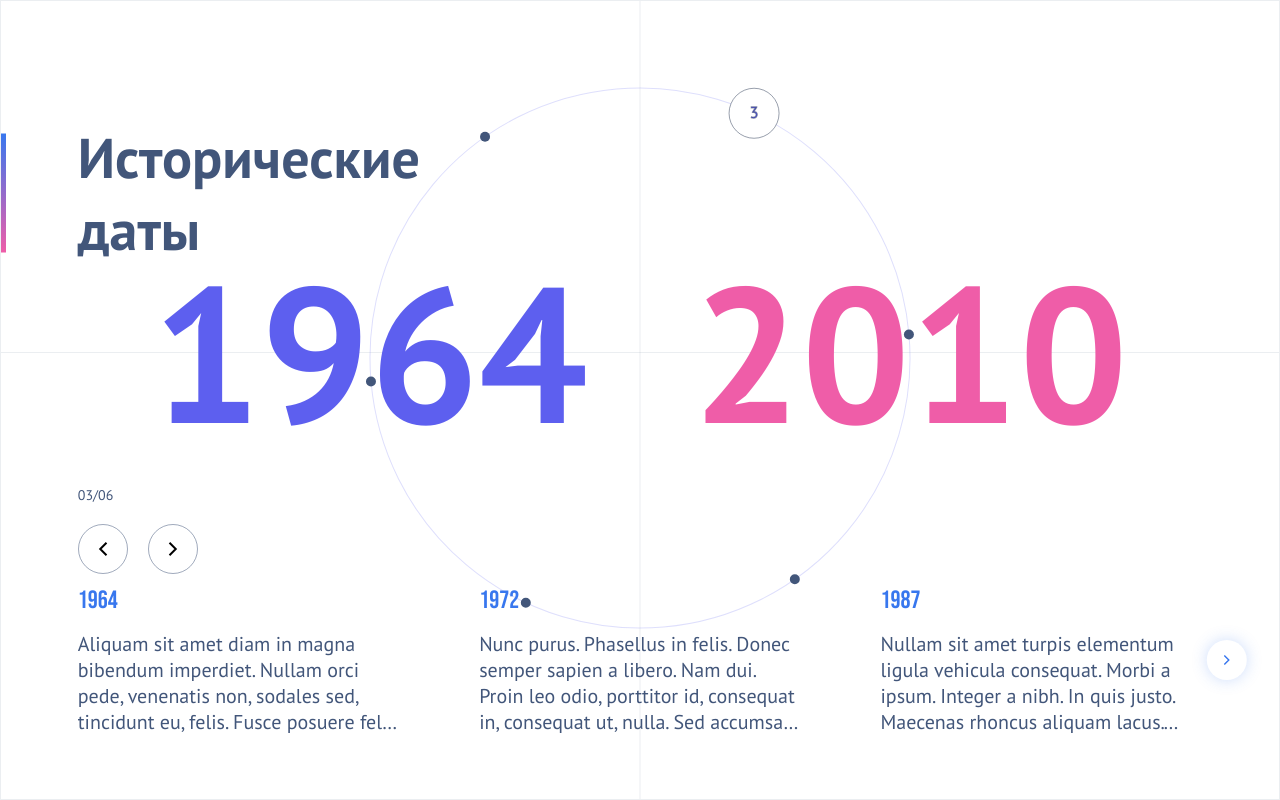
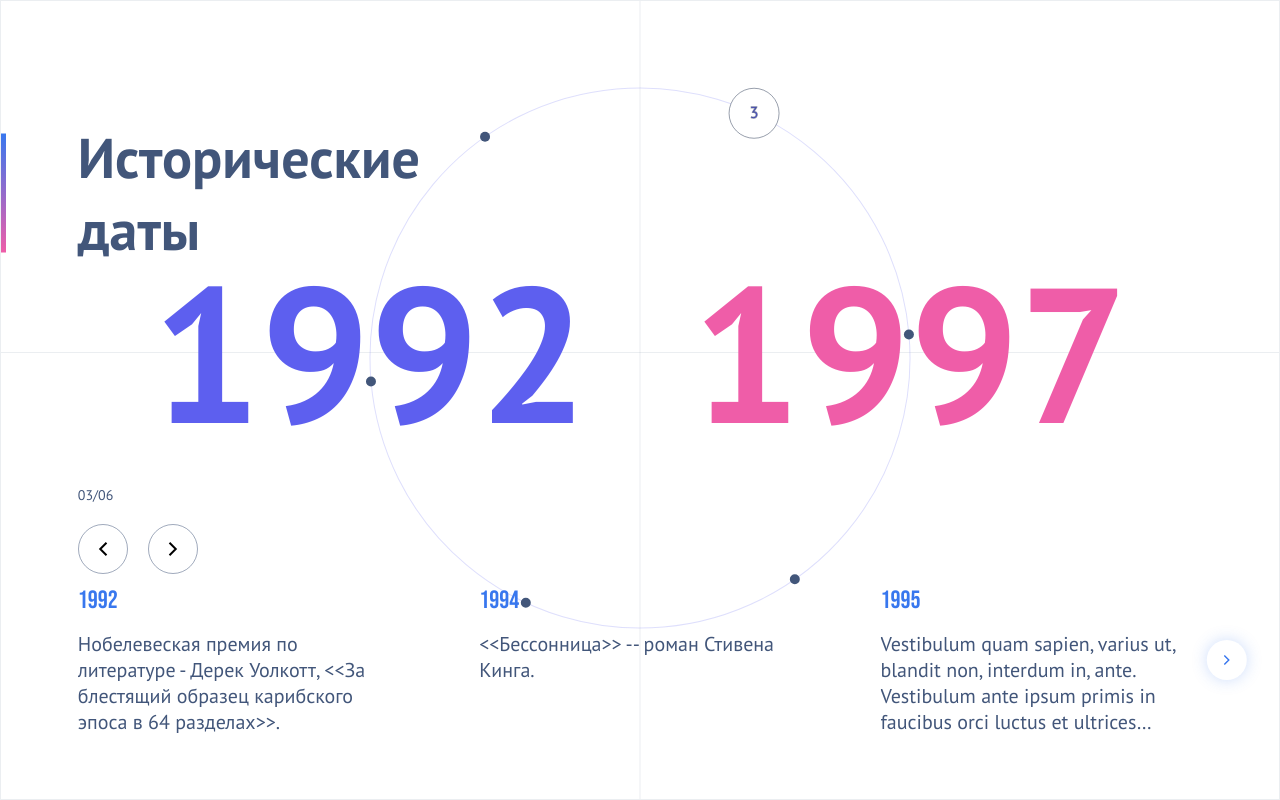
Before and after one commit to myavzur/only-slider, a React app: page / in a window 1280 px wide. Built offline with nearby package versions, Linux system fonts and the light colour scheme.

Commit message:
Remove slider component to timelapse-slider

```diff
--- a/src/components/app/app.tsx
+++ b/src/components/app/app.tsx
@@ -1,7 +1,7 @@
 import { PageLayout } from "@/components/page-layout";
 import { TimelapseSlider } from "@/components/timelapse-slider";
 
-import { Slider } from "../slider";
+import { Slider } from "../timelapse-slider/ui/slider";
 import { historicalTimelapses } from "./data";
 
 export const App = () => {
--- a/src/components/app/data/timelapse-data.ts
+++ b/src/components/app/data/timelapse-data.ts
@@ -35,43 +35,23 @@ export const historicalTimelapses: Timelapse[] = [
 	},
 	{
 		id: 3,
-		label: null,
+		label: "Литература",
 		events: [
 			{
-				date: 2001,
-				text: "Nulla justo. Aliquam quis turpis eget elit sodales scelerisque. Mauris sit amet eros. Suspendisse accumsan tortor quis turpis. Sed ante. Vivamus tortor. Duis mattis egestas metus. Aenean fermentum. Donec ut mauris eget massa tempor convallis. Nulla neque libero, convallis eget, eleifend luctus, ultricies eu, nibh. Quisque id justo sit amet sapien dignissim vestibulum. Vestibulum ante ipsum primis in faucibus orci luctus et ultrices posuere cubilia Curae; Nulla dapibus dolor vel est. Donec odio justo, sollicitudin ut, suscipit a, feugiat et, eros. Vestibulum ac est lacinia nisi venenatis tristique. Fusce congue, diam id ornare imperdiet, sapien urna pretium nisl, ut volutpat sapien arcu sed augue."
+				date: 1992,
+				text: "Нобелевеская премия по литературе - Дерек Уолкотт, <<За блестящий образец карибского эпоса в 64 разделах>>."
 			},
 			{
-				date: 2006,
-				text: "Vivamus tortor. Duis mattis egestas metus. Aenean fermentum. Donec ut mauris eget massa tempor convallis. Nulla neque libero, convallis eget, eleifend luctus, ultricies eu, nibh. Quisque id justo sit amet sapien dignissim vestibulum. Vestibulum ante ipsum primis in faucibus orci luctus et ultrices posuere cubilia Curae; Nulla dapibus dolor vel est. Donec odio justo, sollicitudin ut, suscipit a, feugiat et, eros. Vestibulum ac est lacinia nisi venenatis tristique. Fusce congue, diam id ornare imperdiet, sapien urna pretium nisl, ut volutpat sapien arcu sed augue."
+				date: 1994,
+				text: "<<Бессонница>> -- роман Стивена Кинга."
 			},
 			{
-				date: 1999,
+				date: 1995,
 				text: "Vestibulum quam sapien, varius ut, blandit non, interdum in, ante. Vestibulum ante ipsum primis in faucibus orci luctus et ultrices posuere cubilia Curae; Duis faucibus accumsan odio. Curabitur convallis. Duis consequat dui nec nisi volutpat eleifend. Donec ut dolor. Morbi vel lectus in quam fringilla rhoncus. Mauris enim leo, rhoncus sed, vestibulum sit amet, cursus id, turpis. Integer aliquet, massa id lobortis convallis, tortor risus dapibus augue, vel accumsan tellus nisi eu orci. Mauris lacinia sapien quis libero. Nullam sit amet turpis elementum ligula vehicula consequat. Morbi a ipsum. Integer a nibh. In quis justo."
 			},
 			{
-				date: 1964,
+				date: 1997,
 				text: "Aliquam sit amet diam in magna bibendum imperdiet. Nullam orci pede, venenatis non, sodales sed, tincidunt eu, felis. Fusce posuere felis sed lacus. Morbi sem mauris, laoreet ut, rhoncus aliquet, pulvinar sed, nisl. Nunc rhoncus dui vel sem. Sed sagittis. Nam congue, risus semper porta volutpat, quam pede lobortis ligula, sit amet eleifend pede libero quis orci. Nullam molestie nibh in lectus. Pellentesque at nulla. Suspendisse potenti."
-			},
-			{
-				date: 1972,
-				text: "Nunc purus. Phasellus in felis. Donec semper sapien a libero. Nam dui. Proin leo odio, porttitor id, consequat in, consequat ut, nulla. Sed accumsan felis. Ut at dolor quis odio consequat varius. Integer ac leo. Pellentesque ultrices mattis odio. Donec vitae nisi. Nam ultrices, libero non mattis pulvinar, nulla pede ullamcorper augue, a suscipit nulla elit ac nulla. Sed vel enim sit amet nunc viverra dapibus. Nulla suscipit ligula in lacus. Curabitur at ipsum ac tellus semper interdum. Mauris ullamcorper purus sit amet nulla. Quisque arcu libero, rutrum ac, lobortis vel, dapibus at, diam."
-			},
-			{
-				date: 1989,
-				text: "Duis aliquam convallis nunc. Proin at turpis a pede posuere nonummy. Integer non velit. Donec diam neque, vestibulum eget, vulputate ut, ultrices vel, augue. Vestibulum ante ipsum primis in faucibus orci luctus et ultrices posuere cubilia Curae; Donec pharetra, magna vestibulum aliquet ultrices, erat tortor sollicitudin mi, sit amet lobortis sapien sapien non mi. Integer ac neque. Duis bibendum. Morbi non quam nec dui luctus rutrum. Nulla tellus. In sagittis dui vel nisl. Duis ac nibh. Fusce lacus purus, aliquet at, feugiat non, pretium quis, lectus. Suspendisse potenti. In eleifend quam a odio. In hac habitasse platea dictumst. Maecenas ut massa quis augue luctus tincidunt. Nulla mollis molestie lorem. Quisque ut erat."
-			},
-			{
-				date: 2010,
-				text: "Suspendisse potenti. In eleifend quam a odio. In hac habitasse platea dictumst. Maecenas ut massa quis augue luctus tincidunt. Nulla mollis molestie lorem. Quisque ut erat. Curabitur gravida nisi at nibh. In hac habitasse platea dictumst. Aliquam augue quam, sollicitudin vitae, consectetuer eget, rutrum at, lorem. Integer tincidunt ante vel ipsum. Praesent blandit lacinia erat. Vestibulum sed magna at nunc commodo placerat. Praesent blandit. Nam nulla. Integer pede justo, lacinia eget, tincidunt eget, tempus vel, pede. Morbi porttitor lorem id ligula. Suspendisse ornare consequat lectus. In est risus, auctor sed, tristique in, tempus sit amet, sem. Fusce consequat. Nulla nisl."
-			},
-			{
-				date: 1987,
-				text: "Nullam sit amet turpis elementum ligula vehicula consequat. Morbi a ipsum. Integer a nibh. In quis justo. Maecenas rhoncus aliquam lacus. Morbi quis tortor id nulla ultrices aliquet. Maecenas leo odio, condimentum id, luctus nec, molestie sed, justo. Pellentesque viverra pede ac diam. Cras pellentesque volutpat dui. Maecenas tristique, est et tempus semper, est quam pharetra magna, ac consequat metus sapien ut nunc. Vestibulum ante ipsum primis in faucibus orci luctus et ultrices posuere cubilia Curae; Mauris viverra diam vitae quam. Suspendisse potenti. Nullam porttitor lacus at turpis. Donec posuere metus vitae ipsum. Aliquam non mauris. Morbi non lectus. Aliquam sit amet diam in magna bibendum imperdiet. Nullam orci pede, venenatis non, sodales sed, tincidunt eu, felis. Fusce posuere felis sed lacus. Morbi sem mauris, laoreet ut, rhoncus aliquet, pulvinar sed, nisl."
-			},
-			{
-				date: 2005,
-				text: "Nam nulla. Integer pede justo, lacinia eget, tincidunt eget, tempus vel, pede. Morbi porttitor lorem id ligula. Suspendisse ornare consequat lectus. In est risus, auctor sed, tristique in, tempus sit amet, sem. Fusce consequat. Nulla nisl. Nunc nisl. Duis bibendum, felis sed interdum venenatis, turpis enim blandit mi, in porttitor pede justo eu massa. Donec dapibus. Duis at velit eu est congue elementum. In hac habitasse platea dictumst. Morbi vestibulum, velit id pretium iaculis, diam erat fermentum justo, nec condimentum neque sapien placerat ante. Nulla justo. Aliquam quis turpis eget elit sodales scelerisque. Mauris sit amet eros. Suspendisse accumsan tortor quis turpis. Sed ante. Vivamus tortor."
 			}
 		]
 	},
@@ -117,11 +97,19 @@ export const historicalTimelapses: Timelapse[] = [
 	},
 	{
 		id: 6,
-		label: "Black bear",
+		label: "Наука",
 		events: [
 			{
-				date: 2009,
-				text: "Integer a nibh. In quis justo. Maecenas rhoncus aliquam lacus. Morbi quis tortor id nulla ultrices aliquet. Maecenas leo odio, condimentum id, luctus nec, molestie sed, justo. Pellentesque viverra pede ac diam. Cras pellentesque volutpat dui. Maecenas tristique, est et tempus semper, est quam pharetra magna, ac consequat metus sapien ut nunc. Vestibulum ante ipsum primis in faucibus orci luctus et ultrices posuere cubilia Curae; Mauris viverra diam vitae quam. Suspendisse potenti. Nullam porttitor lacus at turpis. Donec posuere metus vitae ipsum. Aliquam non mauris."
+				date: 2015,
+				text: "13 сентября — частное солнечное затмение, видимое в Южной Африке и части Антарктиды"
+			},
+			{
+				date: 2016,
+				text: "Телескоп «Хаббл» обнаружил самую удалённую из всех обнаруженных галактик, получившую обозначение GN-z11"
+			},
+			{
+				date: 2017,
+				text: "Компания Tesla официально представила первый в мире электрический грузовик Tesla Semi"
 			}
 		]
 	}
--- a/src/components/timelapse-slider/timelapse-slider.tsx
+++ b/src/components/timelapse-slider/timelapse-slider.tsx
@@ -7,7 +7,7 @@ import { killTweenIfExists, padZero } from "@/helpers";
 
 import { useMatchesWindowWidth } from "@/hooks";
 
-import { Slider } from "@/components/slider";
+import { Slider } from "@/components/timelapse-slider/ui/slider";
 
 import { findEventsRange } from "./helpers";
 import { TimelapseSliderProps } from "./props.interface";
@@ -203,7 +203,7 @@ export const TimelapseSlider: FC<TimelapseSliderProps> = ({
 					<h3 className={styles.timelapse__label}>{selectedTimelapse.label}</h3>
 				)}
 
-				<Slider>
+				<Slider isMobile={isMobileWidth}>
 					{sortedEvents.map((event, index) => (
 						<EventSlide
 							key={index}
--- a/src/components/slider/props.interface.ts
+++ b/src/components/timelapse-slider/ui/slider/props.interface.ts
@@ -2,4 +2,5 @@ import { ReactNode } from "react";
 
 export interface SliderProps {
 	children?: ReactNode[];
+	isMobile?: boolean;
 }
--- a/src/components/slider/slider.tsx
+++ b/src/components/timelapse-slider/ui/slider/slider.tsx
@@ -3,11 +3,12 @@ import React, { FC, useCallback, useEffect, useRef } from "react";
 import "swiper/css";
 import { Swiper, SwiperRef, SwiperSlide } from "swiper/react";
 
-import { Icon } from "../icon";
+import { Icon } from "@/components/icon";
+
 import { SliderProps } from "./props.interface";
 import styles from "./styles.module.scss";
 
-export const Slider: FC<SliderProps> = ({ children }) => {
+export const Slider: FC<SliderProps> = ({ children, isMobile }) => {
 	const sliderEl = useRef<SwiperRef | null>(null);
 	const prevButtonRef = useRef<HTMLButtonElement | null>(null);
 	const nextButtonRef = useRef<HTMLButtonElement | null>(null);
@@ -56,7 +57,7 @@ export const Slider: FC<SliderProps> = ({ children }) => {
 			<Swiper
 				ref={sliderEl}
 				slidesPerView="auto"
-				spaceBetween={25}
+				spaceBetween={0}
 				grabCursor={true}
 				breakpoints={{
 					920: {
@@ -71,7 +72,7 @@ export const Slider: FC<SliderProps> = ({ children }) => {
 				onSliderMove={updateControls}
 			>
 				{React.Children.map(children, (child, index) => (
-					<SwiperSlide>{child}</SwiperSlide>
+					<SwiperSlide className={styles.slider__slide}>{child}</SwiperSlide>
 				))}
 			</Swiper>
 
--- a/src/components/slider/styles.module.scss
+++ b/src/components/timelapse-slider/ui/slider/styles.module.scss
@@ -5,6 +5,10 @@
 
 	width: 100%;
 	position: relative;
+
+	&__slide {
+		width: 80%;
+	}
 
 	&__control {
 		position: absolute;
```
Also changed, not shown: src/components/timelapse-slider/ui/slider/index.ts (renamed from src/components/slider/index.ts).
